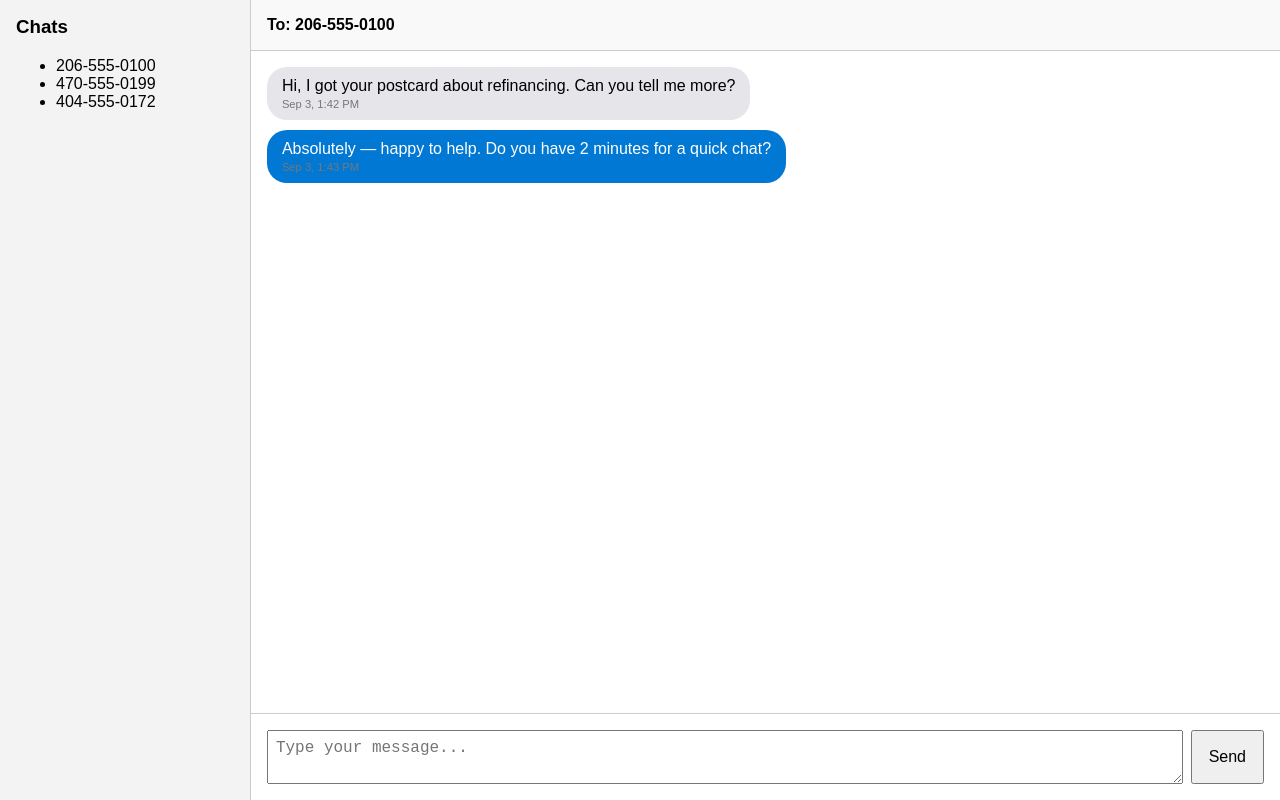
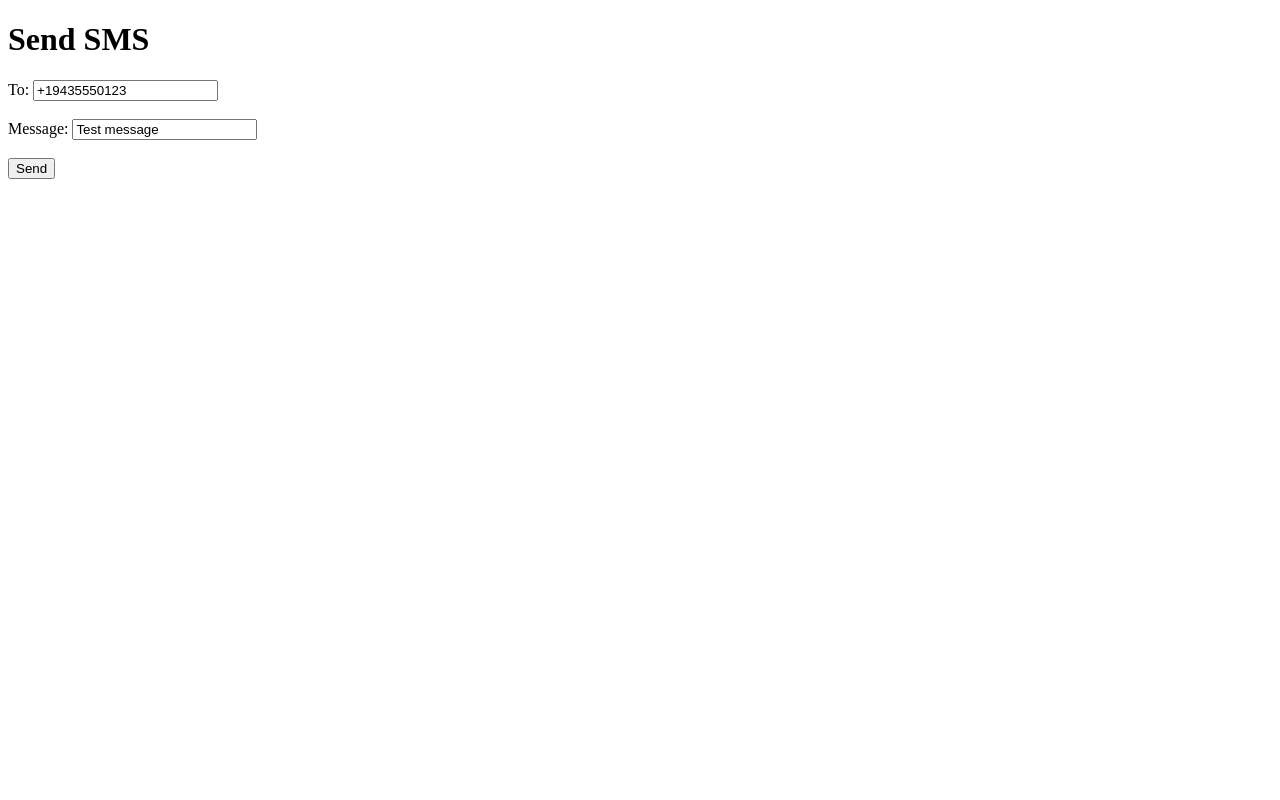
Before and after one commit to jbreeland/milend-sms, a plain HTML site: page index.html in a window 1280 px wide. Drawn offline with Linux system fonts and the light colour scheme.

Commit message:
Update index.html

```diff
--- a/index.html
+++ b/index.html
@@ -3,132 +3,35 @@
 <html lang="en">
 <head>
   <meta charset="UTF-8" />
-    <meta name="viewport" content="width=device-width, initial-scale=1.0" />
-    <title>Milend SMS</title>
-    <style>
-        body {
-            font-family: Arial, sans-serif;
-            margin: 0;
-            display: flex;
-            height: 100vh;
-        }
-        .sidebar {
-            width: 220px;
-            background-color: #f3f3f3;
-            border-right: 1px solid #ccc;
-            padding: 1rem;
-            overflow-y: auto;
-        }
-        .sidebar h3 {
-            margin-top: 0;
-        }
-        .chat {
-            flex-grow: 1;
-            display: flex;
-            flex-direction: column;
-        }
-        .header {
-            background-color: #f9f9f9;
-            padding: 1rem;
-            border-bottom: 1px solid #ccc;
-            font-weight: bold;
-        }
-        .messages {
-            flex-grow: 1;
-            padding: 1rem;
-            overflow-y: auto;
-        }
-        .bubble {
-            max-width: 70%;
-            margin-bottom: 10px;
-            padding: 10px 15px;
-            border-radius: 20px;
-            display: inline-block;
-            position: relative;
-        }
-        .bubble.user {
-            background-color: #0078d4;
-            color: white;
-            align-self: flex-end;
-        }
-        .bubble.customer {
-            background-color: #e5e5ea;
-            color: black;
-            align-self: flex-start;
-        }
-        .timestamp {
-            font-size: 0.7rem;
-            color: #777;
-            margin-top: 3px;
-        }
-        .composer {
-            padding: 1rem;
-            border-top: 1px solid #ccc;
-            display: flex;
-            gap: 0.5rem;
-        }
-        .composer input,
-        .composer textarea {
-            width: 100%;
-            padding: 0.5rem;
-            font-size: 1rem;
-        }
-        .composer button {
-            padding: 0.5rem 1rem;
-            font-size: 1rem;
-        }
-    </style>
+  <title>Milend SMS Test</title>
 </head>
 <body>
-    <div class="sidebar">
-        <h3>Chats</h3>
-        <ul>
-            <li>206-555-0100</li>
-            <li>470-555-0199</li>
-            <li>404-555-0172</li>
-        </ul>
-    </div>
-    <div class="chat">
-        <div class="header">To: 206-555-0100</div>
-        <div class="messages" id="messages">
-            <div class="bubble customer">
-                Hi, I got your postcard about refinancing. Can you tell me more?
-                <div class="timestamp">Sep 3, 1:42 PM</div>
-            </div>
-            <div class="bubble user">
-                Absolutely — happy to help. Do you have 2 minutes for a quick chat?
-                <div class="timestamp">Sep 3, 1:43 PM</div>
-            </div>
-        </div>
-        <div class="composer">
-            <textarea id="message" rows="2" placeholder="Type your message..."></textarea>
-            <button onclick="sendSMS()">Send</button>
-        </div>
-    </div>
+  <h1>Send SMS</h1>
+  <form id="smsForm">
+    <label for="to">To:</label>
+    <input type="text" id="to" name="to" value="+19435550123"><br><br>
+    <label for="message">Message:</label>
+    <input type="text" id="message" name="message" value="Test message"><br><br>
+    <button type="submit">Send</button>
+  </form>
+
+  <pre id="response"></pre>
 
   <script>
-        async function sendSMS() {
+    document.getElementById("smsForm").addEventListener("submit", async function (e) {
+      e.preventDefault();
+      const to = document.getElementById("to").value;
       const message = document.getElementById("message").value;
-            const response = await fetch("https://example-logicapp-url.com/sendsms", {
+
+      const response = await fetch("https://prod-00.northcentralus.logic.azure.com:443/workflows/e2777754d0e84d079fc7c0de99b6e218/triggers/manual/paths/invoke?api-version=2016-10-01&sp=%2Ftriggers%2Fmanual%2Frun&sv=1.0&sig=Uh0cyjoLG1HznoghZQ-n9CAA5RQZkgg4baFMzITzcUI", {
         method: "POST",
         headers: { "Content-Type": "application/json" },
-                body: JSON.stringify({ to: "2065550100", message })
+        body: JSON.stringify({ to, message })
       });
 
-            const data = await response.json();
-
-            if (data.error) {
-                alert("❌ " + data.error);
-            } else {
-                const messagesDiv = document.getElementById("messages");
-                const bubble = document.createElement("div");
-                bubble.className = "bubble user";
-                bubble.innerHTML = `${message}<div class="timestamp">Now</div>`;
-                messagesDiv.appendChild(bubble);
-                document.getElementById("message").value = "";
-                messagesDiv.scrollTop = messagesDiv.scrollHeight;
-            }
-        }
+      const result = await response.json();
+      document.getElementById("response").textContent = JSON.stringify(result, null, 2);
+    });
   </script>
 </body>
 </html>
```
Lines whose indentation alone changed are shown as unchanged.
